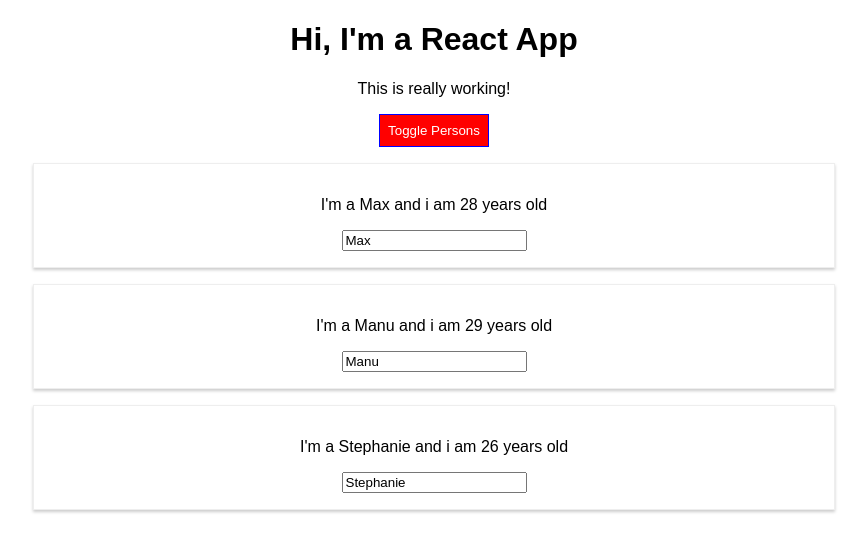
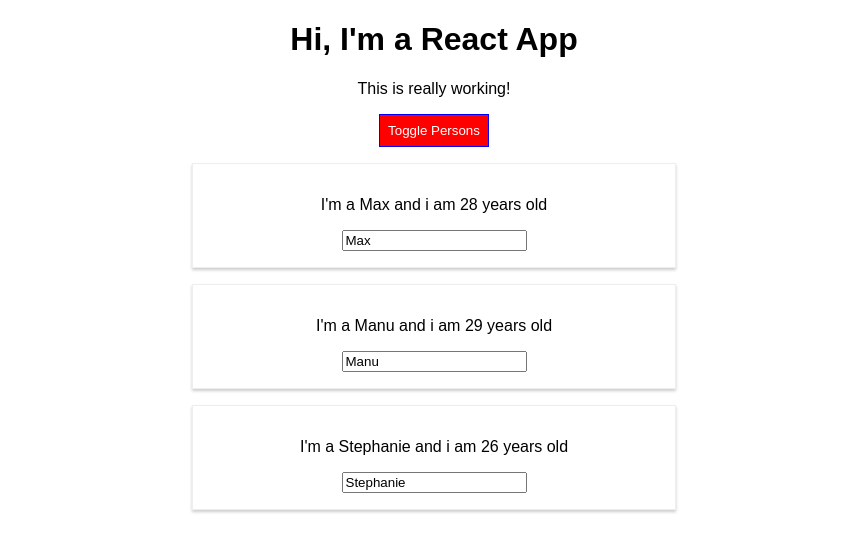
Before and after one commit to amitu2016/react-complete-guide, a React (Create React App) app: page / in a window 1280 px wide. Both pictures are taken after a click on the button "Toggle Persons". Shown: the top 552 px of the page, without its empty margins (206-1073 px from the left). Built offline with nearby package versions, Linux system fonts and the light colour scheme.

Commit message:
Styling using Radium

```diff
--- a/package.json
+++ b/package.json
@@ -3,6 +3,7 @@
   "version": "0.1.0",
   "private": true,
   "dependencies": {
+    "radium": "^0.26.1",
     "react": "^17.0.1",
     "react-dom": "^17.0.1",
     "react-scripts": "1.1.5"
--- a/src/App.js
+++ b/src/App.js
@@ -1,26 +1,26 @@
-import React, { Component } from 'react';
-import './App.css';
-import Person from './Person/Person';
+import React, { Component } from "react";
+import "./App.css";
+import Radium, { StyleRoot }  from "radium";
+import Person from "./Person/Person";
 
 class App extends Component {
   state = {
     persons: [
-      { id: 'ghdgfh', name: 'Max', age: 28 },
-      { id: 'rsdsf', name: 'Manu', age: 29 },
-      { id: 'esfsfs', name: 'Stephanie', age: 26 }
+      { id: "ghdgfh", name: "Max", age: 28 },
+      { id: "rsdsf", name: "Manu", age: 29 },
+      { id: "esfsfs", name: "Stephanie", age: 26 },
     ],
-    otherState: 'some other value',
-    showPersons: false
+    otherState: "some other value",
+    showPersons: false,
   };
 
-
   nameChangedHandler = (event, id) => {
-    const personIndex = this.state.persons.findIndex(p => {
+    const personIndex = this.state.persons.findIndex((p) => {
       return p.id === id;
     });
 
     const person = {
-      ...this.state.persons[personIndex]
+      ...this.state.persons[personIndex],
     };
 
     person.name = event.target.value;
@@ -28,31 +28,34 @@
     persons[personIndex] = person;
 
     this.setState({
-      persons: persons
+      persons: persons,
     });
-  }
+  };
 
   deletePersonHandler = (personIndex) => {
     //const persons = this.state.persons.slice();
     const persons = [...this.state.persons]; //updating state immutably
     persons.splice(personIndex, 1);
-    this.setState({persons: persons});
-  }
+    this.setState({ persons: persons });
+  };
 
   togglePersonsHandler = () => {
     const doesShow = this.state.showPersons;
     this.setState({ showPersons: !doesShow });
-  }
+  };
 
   render() {
-
     const style = {
-      backgroundColor: 'green',
-      color: 'white',
-      font: 'inherent',
-      border: '1px solid blue',
-      padding: '8px',
-      cursor: 'pointer'
+      backgroundColor: "green",
+      color: "white",
+      font: "inherent",
+      border: "1px solid blue",
+      padding: "8px",
+      cursor: "pointer",
+      ":hover": {
+        backgroundColor: "lightgreen",
+        color: "black",
+      },
     };
 
     let persons = null;
@@ -61,39 +64,47 @@
       persons = (
         <div>
           {this.state.persons.map((person, index) => {
-            return <Person
+            return (
+              <Person
                 click={() => this.deletePersonHandler(index)}
                 name={person.name}
                 age={person.age}
                 key={person.id}
                 changed={(event) => this.nameChangedHandler(event, person.id)}
               />
+            );
           })}
         </div>
       );
-      style.backgroundColor ='red';
+      style.backgroundColor = "red";
+      style[":hover"] = {
+        backgroundColor: "salmon",
+        color: "black",
+      };
     }
 
     const classes = [];
-    if (this.state.persons.length <=2) {
-        classes.push('red'); //classes =['red']
+    if (this.state.persons.length <= 2) {
+      classes.push("red"); //classes =['red']
     }
     if (this.state.persons.length <= 1) {
-        classes.push('bold'); //classes = [''red, 'bold']
+      classes.push("bold"); //classes = [''red, 'bold']
     }
 
     return (
+      <StyleRoot>
         <div className="App">
           <h1>Hi, I'm a React App</h1>
-        <p className={classes.join(' ')}>This is really working!</p>
-        <button
-          style={style}
-          onClick={this.togglePersonsHandler}>Toggle Persons</button>
+          <p className={classes.join(" ")}>This is really working!</p>
+          <button style={style} onClick={this.togglePersonsHandler}>
+            Toggle Persons
+          </button>
           {persons}
         </div>
+      </StyleRoot>
     );
     // return React.createElement('div', {className: 'App'}, React.createElement('h1', null, 'Does this work now?'));
   }
 }
 
-export default App;
+export default Radium(App);
--- a/src/Person/Person.js
+++ b/src/Person/Person.js
@@ -1,9 +1,15 @@
 import React from 'react';
+import Radium from 'radium';
 import './Person.css';
 
 const person = (props) => {
+    const style = {
+        '@media (min-width:500px )': {
+           width: '450px'
+        }
+    };
     return (
-        <div className='Person'>
+        <div className='Person' style={style}>
             <p onClick={props.click}>I'm a {props.name} and i am {props.age} years old</p>
             <p>{props.children}</p>
             <input type="text" onChange={props.changed} value={props.name}/>
@@ -12,4 +18,4 @@
     )
 }
 
-export default person;
+export default Radium(person);
```
Also changed, not shown: 1 other file (tests, documents, lock files or other folders). Lines whose indentation alone changed are shown as unchanged.
